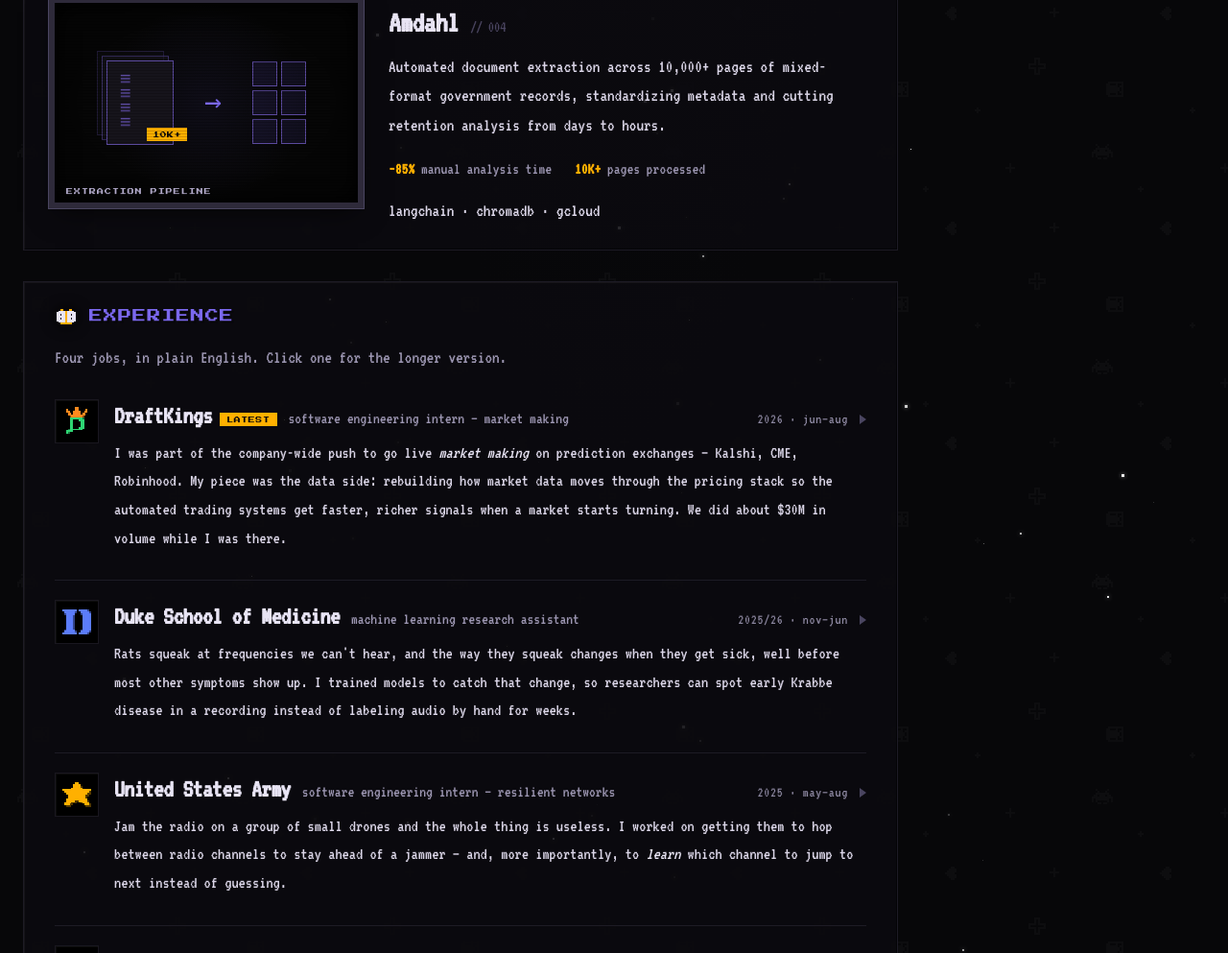
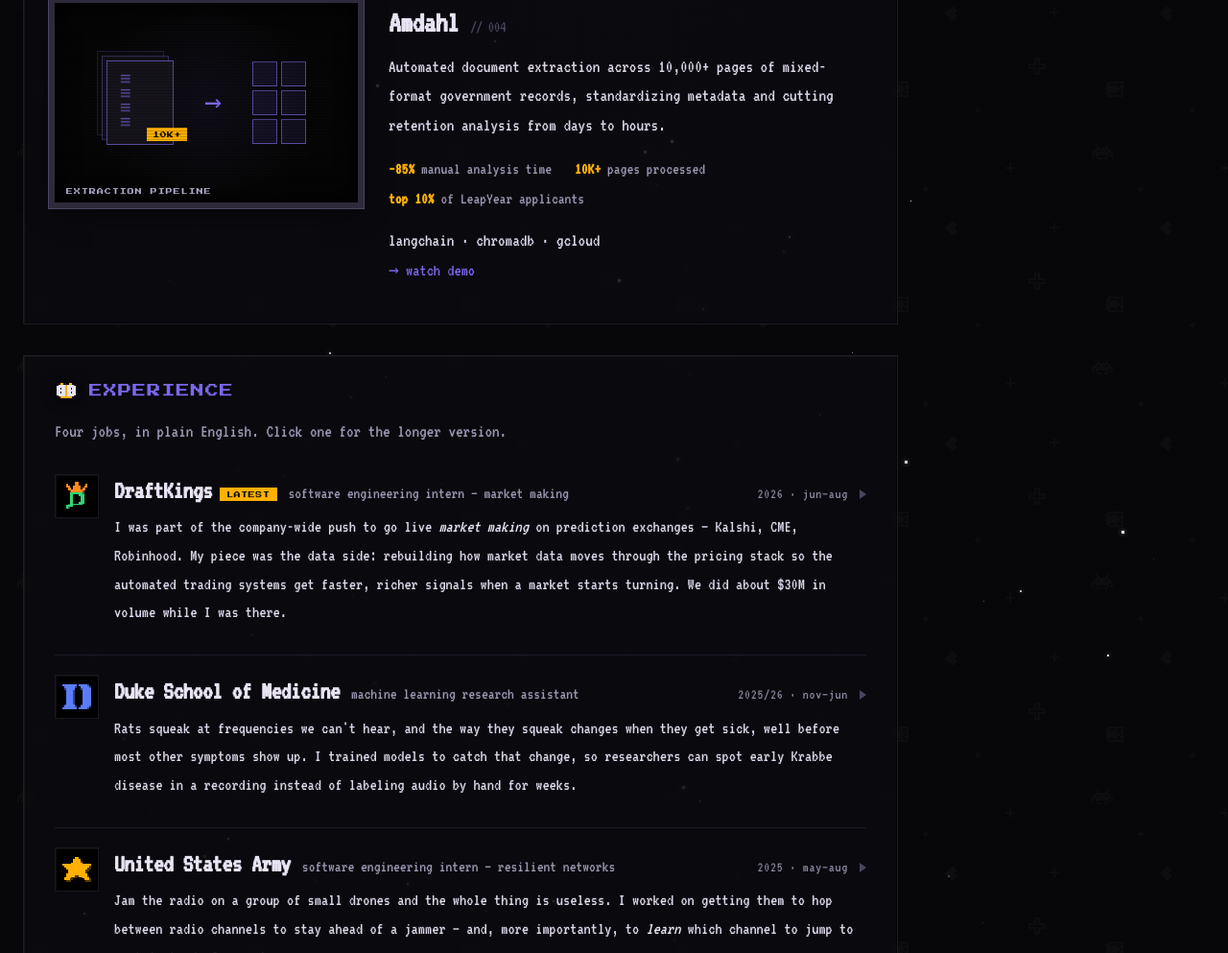
Before and after one commit to MichaelZhou05/michaelzhou05.github.io, a website with bundled scripts: page index.html in a window 1280 px wide. Shown: the part 3672-4665 px from the top of the page at 96% size. Built offline with nearby package versions, Linux system fonts and the light colour scheme; animation ran at ten frames a second; a web font is replaced by a local one.

Commit message:
amdahl demo

```diff
--- a/index.html
+++ b/index.html
@@ -311,8 +311,14 @@
               <p class="work-stats">
                 <span><b>&minus;85%</b> manual analysis time</span>
                 <span><b>10K+</b> pages processed</span>
+                <span><b>top 10%</b> of LeapYear applicants</span>
               </p>
               <p class="log-tech">langchain &middot; chromadb &middot; gcloud</p>
+              <p>
+                <a class="arrow-link" href="https://www.youtube.com/watch?v=0XdME2cXink&amp;t=115s" target="_blank" rel="noreferrer">
+                  &rarr; watch demo
+                </a>
+              </p>
             </div>
           </article>
         </section>
```
